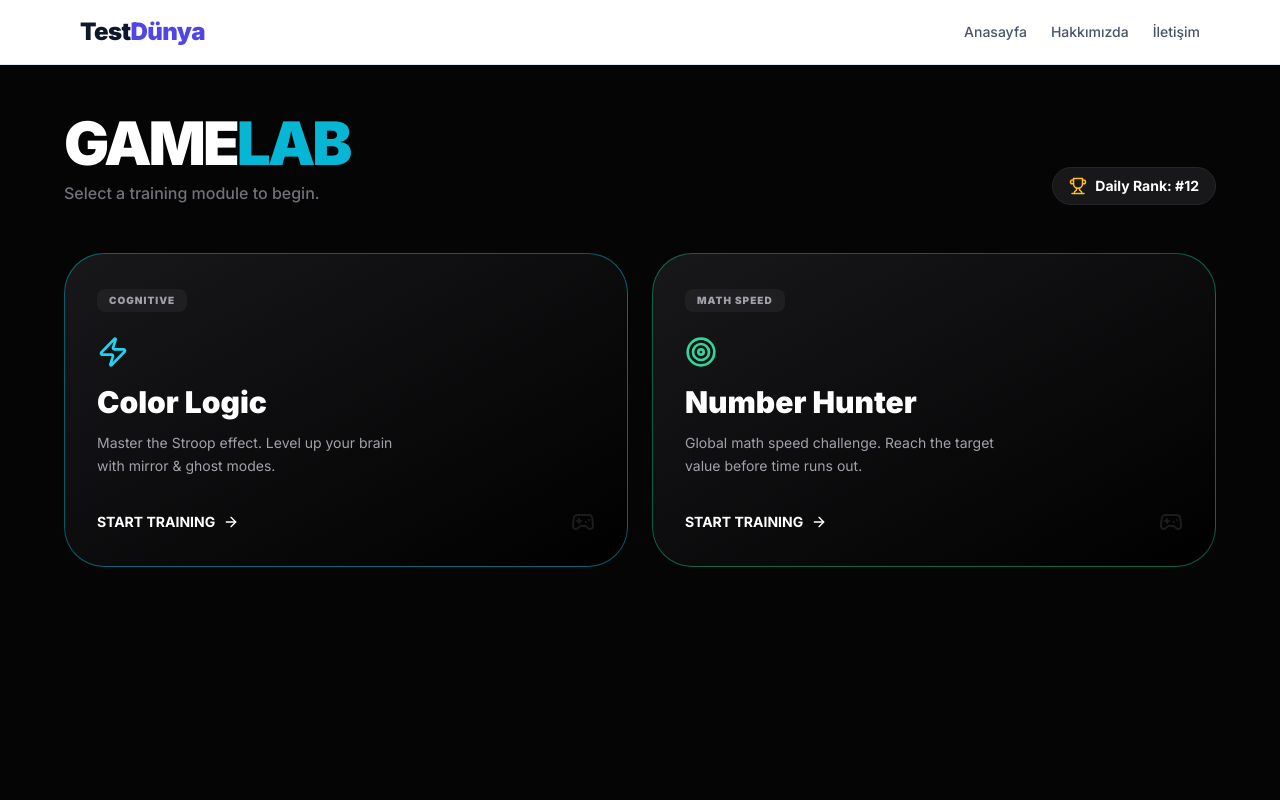
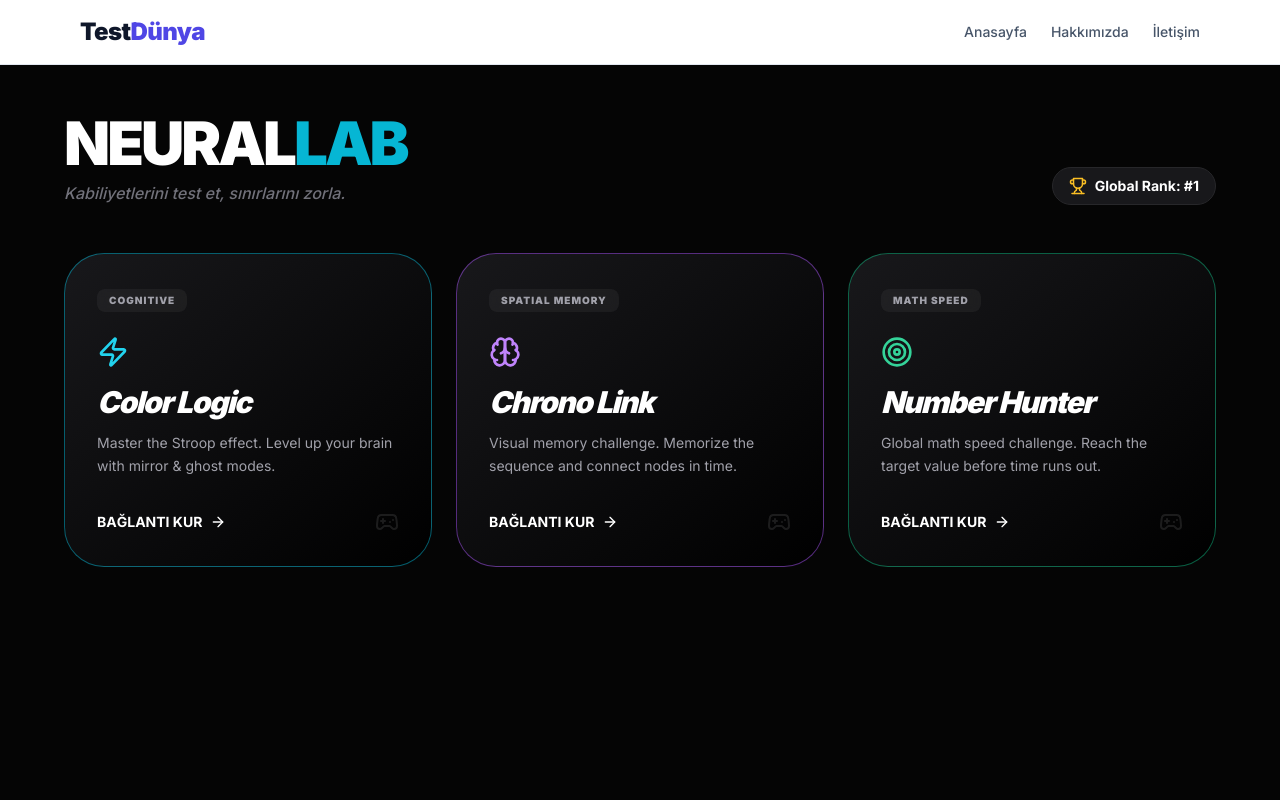
Before and after one commit to kuarkcoin/testdunya, a Next.js app: page /dashboard in a window 1280 px wide. Shown: the top 800 px of the page. Built offline with nearby package versions, Linux system fonts and the light colour scheme.

Commit message:
Update page.tsx

```diff
--- a/app/dashboard/page.tsx
+++ b/app/dashboard/page.tsx
@@ -2,7 +2,7 @@
 
 import React from 'react';
 import Link from 'next/link';
-import { Gamepad2, Zap, Target, ArrowRight, Trophy } from 'lucide-react';
+import { Gamepad2, Zap, Target, ArrowRight, Trophy, Brain } from 'lucide-react';
 
 export default function DashboardPage() {
   const games = [
@@ -14,6 +14,15 @@ export default function DashboardPage() {
       color: 'from-zinc-900 to-black',
       border: 'border-cyan-500/50',
       badge: 'Cognitive'
+    },
+    {
+      id: 'chrono-link',
+      title: 'Chrono Link',
+      desc: 'Visual memory challenge. Memorize the sequence and connect nodes in time.',
+      icon: <Brain className="w-8 h-8 text-purple-400" />,
+      color: 'from-zinc-900 to-black',
+      border: 'border-purple-500/50',
+      badge: 'Spatial Memory'
     },
     {
       id: 'number-hunter',
@@ -32,24 +41,24 @@ export default function DashboardPage() {
         {/* Header */}
         <header className="mb-12 flex justify-between items-end">
           <div>
-            <h1 className="text-4xl md:text-6xl font-black tracking-tighter mb-2">
-              GAME<span className="text-cyan-500">LAB</span>
+            <h1 className="text-4xl md:text-6xl font-black tracking-tighter mb-2 uppercase">
+              Neural<span className="text-cyan-500">Lab</span>
             </h1>
-            <p className="text-zinc-500 font-medium">Select a training module to begin.</p>
+            <p className="text-zinc-500 font-medium italic">Kabiliyetlerini test et, sınırlarını zorla.</p>
           </div>
           <div className="hidden md:flex items-center gap-2 bg-zinc-900 px-4 py-2 rounded-full border border-zinc-800">
             <Trophy size={18} className="text-amber-400" />
-            <span className="text-sm font-bold">Daily Rank: #12</span>
+            <span className="text-sm font-bold">Global Rank: #1</span>
           </div>
         </header>
 
         {/* Game Grid */}
-        <div className="grid grid-cols-1 md:grid-cols-2 gap-6">
+        <div className="grid grid-cols-1 md:grid-cols-2 lg:grid-cols-3 gap-6">
           {games.map((game) => (
             <Link
               key={game.id}
               href={`/${game.id}`}
-              className={`group relative overflow-hidden rounded-[2.5rem] bg-gradient-to-br ${game.color} p-8 border ${game.border} transition-all hover:scale-[1.02] hover:shadow-2xl hover:shadow-cyan-500/10`}
+              className={`group relative overflow-hidden rounded-[2.5rem] bg-gradient-to-br ${game.color} p-8 border ${game.border} transition-all hover:scale-[1.05] hover:shadow-2xl hover:shadow-${game.id === 'chrono-link' ? 'purple' : 'cyan'}-500/10`}
             >
               <div className="relative z-10 flex flex-col justify-between h-full">
                 <div>
@@ -57,15 +66,15 @@ export default function DashboardPage() {
                     {game.badge}
                   </div>
                   <div className="mb-4">{game.icon}</div>
-                  <h3 className="text-3xl font-black mb-3">{game.title}</h3>
-                  <p className="text-zinc-400 text-sm leading-relaxed max-w-xs">
+                  <h3 className="text-3xl font-black mb-3 italic tracking-tighter">{game.title}</h3>
+                  <p className="text-zinc-400 text-sm leading-relaxed">
                     {game.desc}
                   </p>
                 </div>
 
                 <div className="mt-8 flex items-center justify-between">
-                  <div className="flex items-center gap-2 text-sm font-bold group-hover:text-cyan-400 transition-colors">
-                    START TRAINING <ArrowRight size={16} />
+                  <div className="flex items-center gap-2 text-sm font-bold group-hover:text-white transition-colors">
+                    BAĞLANTI KUR <ArrowRight size={16} />
                   </div>
                   <Gamepad2 className="opacity-10 group-hover:opacity-100 transition-opacity" />
                 </div>
```
